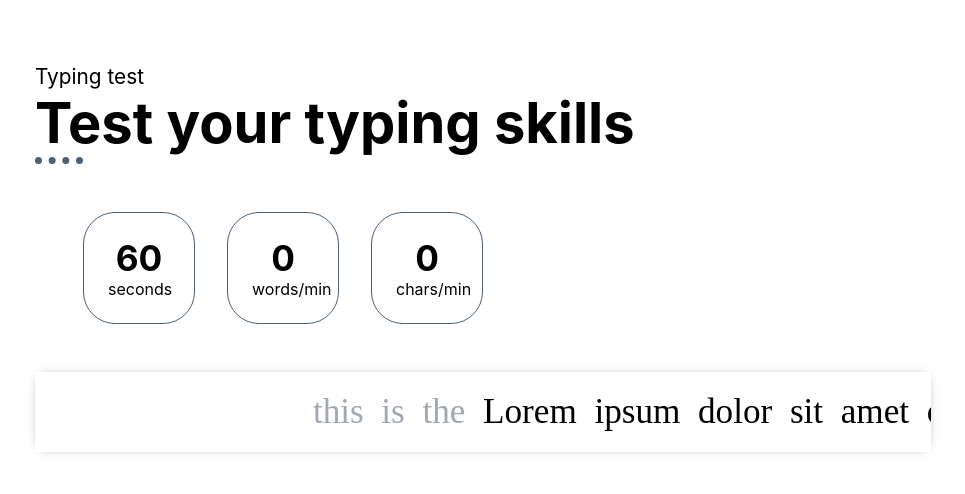
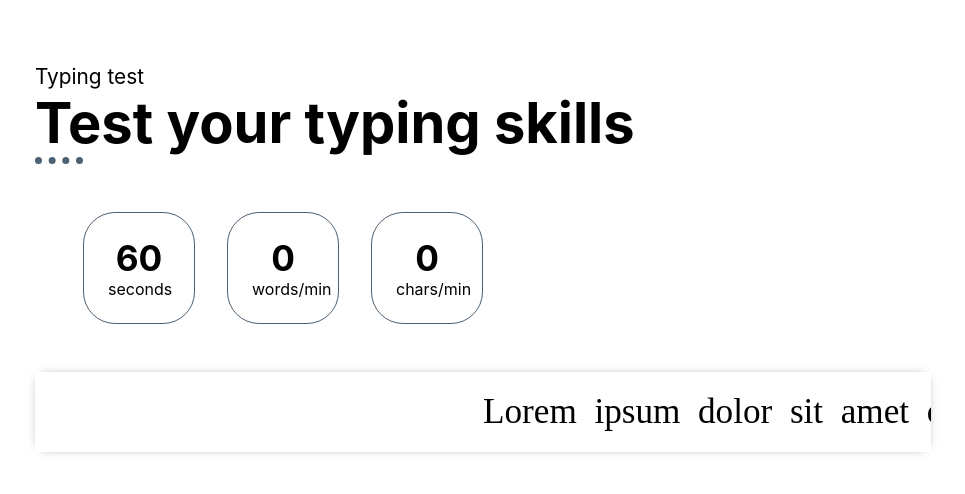
Before and after one commit to David-Main/touch-type, a React (Create React App) app: page / in a window 1280 px wide. Shown: the top 494 px of the page, without its empty margins (157-1122 px from the left). Built offline with nearby package versions, Linux system fonts and the light colour scheme.

Commit message:
iput Area functionality complete
input area is now complete with formatting, reading and writing functionalities

```diff
--- a/src/assets/styles.css
+++ b/src/assets/styles.css
@@ -69,7 +69,6 @@ header .title-sub {
   box-shadow: 0 0 0.7rem -0.4rem var(--gray);
   height: 5rem;
   display: flex;
-  grid-template-columns: 1fr 1rem 1fr;
   padding: 1rem 0;
   align-items: center;
   overflow: hidden;
@@ -92,6 +91,9 @@ header .title-sub {
 }
 .typed {
   min-width: 2rem;
+  text-align: right;
+  display: flex;
+  justify-content: flex-end;
 }
 .typed .word {
   color: var(--gray1);
--- a/src/components/words.js
+++ b/src/components/words.js
@@ -2,6 +2,11 @@ const Words = (props) => {
   return (
     <p className={`words  ${props.class}`}>
       {props.words.split(" ").map((word) => {
+        if (!word.indexOf("/*wrong*/")) {
+          return (
+            <span className="word wrong">{word.replace("/*wrong*/", "")}</span>
+          );
+        }
         return <span className="word">{word}</span>;
       })}
     </p>
--- a/src/containers/inputArea.js
+++ b/src/containers/inputArea.js
@@ -9,13 +9,15 @@ class InputArea extends Component {
     this.state = {
       activeWord: "",
       input: "",
-      validInput: true,
+      validInput: false,
       words: Sample,
+      typedWords: "",
     };
     this.handleChange = this.handleChange.bind(this);
     this.adjustInputSize = this.adjustInputSize.bind(this);
     this.validateInput = this.validateInput.bind(this);
     this.editWords = this.editWords.bind(this);
+    this.addTypedWord = this.addTypedWord.bind(this);
   }
   componentDidMount() {
     // Set vlaue of input to nothing;
@@ -26,7 +28,17 @@ class InputArea extends Component {
     this.setState({ activeWord: this.state.words.split(" ")[0] });
   }
   componentDidUpdate(prevProps, prevState) {
-    if (this.state.input !== prevState.input) {
+    if (
+      this.state.typedWords !== prevState.typedWords &&
+      this.state.input === prevState.input
+    ) {
+      //clear Input
+      this.setState({ validInput: false, input: "" });
+
+      // reset activeWord;
+      this.setState({ activeWord: this.state.words.split(" ")[1] });
+      // this.setState({ words: this.state.words.trimStart() });
+    } else if (this.state.input !== prevState.input) {
       // update size of input
       this.adjustInputSize();
 
@@ -47,13 +59,41 @@ class InputArea extends Component {
   editWords() {
     if (this.state.validInput) {
       this.setState({
-        words: words.slice(this.state.input.length),
+        words:
+          this.state.activeWord.slice(this.state.input.length) +
+          words.slice(
+            words.indexOf(this.state.activeWord) + this.state.activeWord.length
+          ),
+      });
+    }
+  }
+  addTypedWord() {
+    console.log("adding");
+    if (this.state.input.length) {
+      // input has value
+      if (this.state.input === this.state.activeWord) {
+        this.setState({
+          typedWords: this.state.typedWords + " " + this.state.input,
+        });
+      } else {
+        this.setState({
+          typedWords: `${this.state.typedWords} /*wrong*/${this.state.input}`,
+        });
+      }
+    } else {
+      // input is empty
+      this.setState({
+        typedWords: `${this.state.typedWords} /*wrong*/${this.state.activeWord}`,
       });
     }
   }
 
   handleChange(event) {
-    this.setState({ ...this.state, input: event.target.value });
+    if (event.target.value.at(-1) !== " ") {
+      this.setState({ ...this.state, input: event.target.value });
+    } else {
+      this.addTypedWord();
+    }
   }
 
   adjustInputSize() {
@@ -65,7 +105,7 @@ class InputArea extends Component {
   render() {
     return (
       <section className="input-area">
-        <Words class="typed" words={"this is the"} />
+        <Words class="typed" words={this.state.typedWords} />
         <input
           type="text"
           name="typing"
@@ -80,5 +120,4 @@ class InputArea extends Component {
     );
   }
 }
-
 export default InputArea;
--- /dev/null
+++ b/src/elements/word.js
@@ -0,0 +1,5 @@
+import React from "react";
+
+export default function Word(props) {
+  return <span className={props.class}>{props.word}</span>;
+}
```
